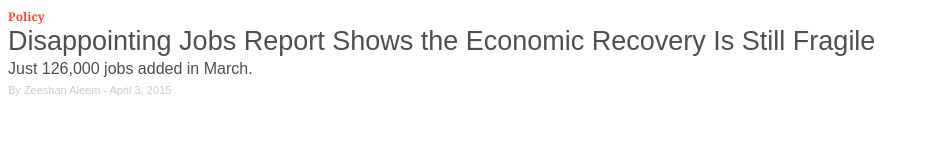
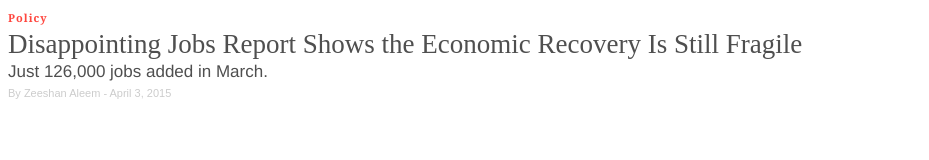
Before and after one commit to zz2323/InterctiveMic, a plain HTML site: page index.html in a window 1280 px wide. Shown: the whole page, without its empty margins (0-929 px from the left). Drawn offline with nearby package versions, Linux system fonts and the light colour scheme.

Commit message:
cleared some style mistakes. some properties are still confusing. Such as the multiple font-family.

```diff
--- a/style.css
+++ b/style.css
@@ -1,33 +1,38 @@
 .Section {
 	font-family: Georgia;
-	font-size: 12px;
 	color: #ff453d;
 	font-weight: bold;
+	padding-left: 0;
+  font-size: 11px;
+  letter-spacing: 1px;
+  line-height: 20px;
 }
 
 .mainHeadline {
   color: #4f4f4f;
-  font-family: Arial, Helvetica, sans-serif;
+  font-family: serif;
   font-size: 27px;
   line-height: 32px;
-  font-weight: normal;
+  text-decoration: none;
+  font-weight: 300;
+
 }
 
 .Excerpt {
 	color: #4f4f4f;
-  font-family: Arial, Helvetica, sans-serif;
+	font-family: "proxima-nova",Helvetica,Arial,sans-serif;
 	-webkit-font-smoothing: 'antialiased';
-  display: block
-  font-size: 17px;
+	display: block;
+	font-size : 17px;
 	line-height: 23px;
+	font-weight: 300;
 }
 
-.authorAndUpdatedTime{
+.authorAndUpdatedTime {
 	color: #ccc;
 	text-decoration: none;
 	font-weight: 300;
 	font-size: 11px;
 	line-height: 20px;
 	font-family: Arial, Helvetica, sans-serif
-
 }
```
Lines whose indentation alone changed are shown as unchanged.
